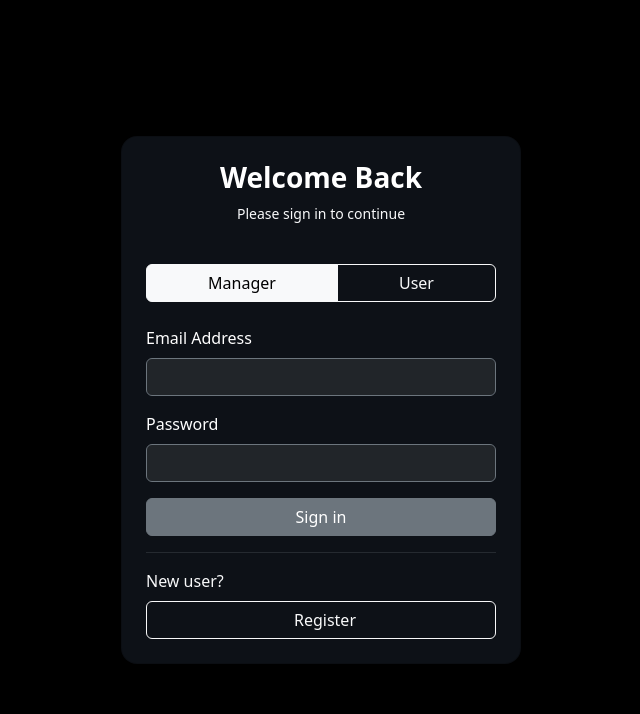
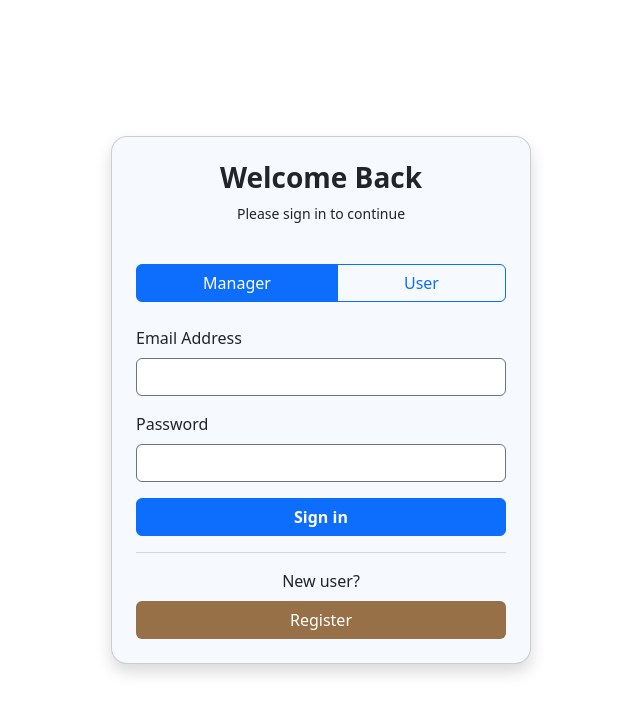
Before and after one commit to AyushiAnand70047/queue-management-system, a React app in the folder frontend/: page / in a window 1280 px wide. Shown: the top 714 px of the page, without its empty margins (319-959 px from the left). Built offline with nearby package versions, Linux system fonts and the light colour scheme; the HTML template or start-up script is replaced by a standard one.

Commit message:
styling improved for login and registration pages

```diff
--- a/frontend/src/pages/Login.jsx
+++ b/frontend/src/pages/Login.jsx
@@ -15,47 +15,46 @@ function Login() {
     try {
       const response = await axios.post(`${url}/manager/login`, {
         email,
-        password
+        password,
       });
-      console.log(response.data);
       localStorage.setItem('managerId', response.data.managerId);
-      alert("Login Successful!");
+      alert('Login Successful!');
       navigate('/manager/dashboard');
     } catch (error) {
-      const message = error?.response?.data?.message || "Login failed";
+      const message = error?.response?.data?.message || 'Login failed';
       alert(message);
     }
   };
 
   return (
-    <div className="container-fluid d-flex justify-content-center align-items-center min-vh-100" style={{ backgroundColor: '#000' }}>
+    <div className="container-fluid d-flex justify-content-center align-items-center min-vh-100" style={{ backgroundColor: '#fff' }}>
       <div
-        className="card text-white p-4 shadow"
+        className="card p-4 shadow"
         style={{
-          maxWidth: '400px',
+          maxWidth: '420px',
           width: '100%',
           borderRadius: '1rem',
-          backgroundColor: '#0d1117',
+          backgroundColor: '#f6f9fd',
         }}
       >
         {/* Title */}
         <div className="text-center mb-4">
           <h3 className="fw-bold">Welcome Back</h3>
-          <p className="text-light small">Please sign in to continue</p>
+          <p className="text-dark small">Please sign in to continue</p>
         </div>
 
         {/* Toggle Tabs */}
         <div className="btn-group w-100 mb-4" role="group">
           <button
             type="button"
-            className={`btn ${activeTab === 'manager' ? 'btn-light' : 'btn-outline-light'}`}
+            className={`btn ${activeTab === 'manager' ? 'btn-primary' : 'btn-outline-primary'}`}
             onClick={() => setActiveTab('manager')}
           >
             Manager
           </button>
           <button
             type="button"
-            className={`btn ${activeTab === 'user' ? 'btn-light' : 'btn-outline-light'}`}
+            className={`btn ${activeTab === 'user' ? 'btn-primary' : 'btn-outline-primary'}`}
             onClick={() => setActiveTab('user')}
           >
             User
@@ -70,9 +69,10 @@ function Login() {
                 <label className="form-label">Email Address</label>
                 <input
                   type="email"
-                  className="form-control bg-dark border-secondary text-white"
+                  className="form-control bg-white border-secondary text-dark"
                   value={email}
                   onChange={(e) => setEmail(e.target.value)}
+                  required
                 />
               </div>
 
@@ -80,21 +80,20 @@ function Login() {
                 <label className="form-label">Password</label>
                 <input
                   type="password"
-                  className="form-control bg-dark border-secondary text-white"
+                  className="form-control bg-white border-secondary text-dark"
                   value={password}
                   onChange={(e) => setPassword(e.target.value)}
+                  required
                 />
               </div>
 
               <div className="d-grid mb-3">
                 <button
                   type="submit"
-                  className="btn btn-secondary"
-                  style={{
-                    transition: 'all 0.3s ease',
-                  }}
-                  onMouseOver={(e) => e.target.style.backgroundColor = '#5c636a'}
-                  onMouseOut={(e) => e.target.style.backgroundColor = ''}
+                  className="btn btn-primary fw-semibold"
+                  style={{ transition: 'all 0.3s ease' }}
+                  onMouseOver={(e) => (e.target.style.backgroundColor = '#1f65abff')}
+                  onMouseOut={(e) => (e.target.style.backgroundColor = '')}
                 >
                   Sign in
                 </button>
@@ -103,9 +102,20 @@ function Login() {
               <hr className="border-secondary my-3" />
 
               <div className="d-grid">
-                <span className="text-light mb-2">New user? </span>
-                <button type="button" className="btn btn-outline-light" onClick={() => navigate('/register')}>
-                  <i className="bi bi-google me-2"></i> Register
+                <span className="text-dark mb-2 text-center">New user?</span>
+                <button
+                  type="button"
+                  className="btn"
+                  style={{
+                    backgroundColor: '#987048ff',
+                    color: 'white',
+                    fontWeight: '500',
+                    transition: 'all 0.3s ease' }}
+                  onMouseOver={(e) => (e.target.style.backgroundColor = '#7b5631ff')}
+                  onMouseOut={(e) => (e.target.style.backgroundColor = '#b18252ff')}
+                  onClick={() => navigate('/register')}
+                >
+                  Register
                 </button>
               </div>
             </>
@@ -115,13 +125,13 @@ function Login() {
                 <label className="form-label">Token ID</label>
                 <input
                   type="text"
-                  className="form-control bg-dark border-secondary text-white"
+                  className="form-control bg-white border-secondary text-dark"
                   placeholder="Enter your Token ID"
                 />
               </div>
 
               <div className="d-grid">
-                <button type="button" className="btn btn-secondary">
+                <button type="button" className="btn btn-primary">
                   Show Details
                 </button>
               </div>
--- a/frontend/src/pages/ManagerDashboad.jsx
+++ b/frontend/src/pages/ManagerDashboad.jsx
@@ -218,7 +218,7 @@ function ManagerDashboard() {
   return (
     <div className="text-light min-vh-100">
       {/* Navbar */}
-      <nav className="navbar navbar-dark bg-primary py-4 shadow">
+      <nav className="navbar navbar-dark py-4 shadow" style={{ backgroundColor: '#1c4fa0ff'}}>
         <div className="container d-flex justify-content-between align-items-center">
           <h2 className="navbar-brand mb-0 d-flex align-items-center fs-3 fw-bold">
             <span className="me-2 fs-2">🎫</span>
--- a/frontend/src/pages/Register.jsx
+++ b/frontend/src/pages/Register.jsx
@@ -38,49 +38,49 @@ function Register() {
     };
 
     return (
-        <div className="container-fluid d-flex justify-content-center align-items-center min-vh-100" style={{ backgroundColor: '#000' }}>
+        <div className="container-fluid d-flex justify-content-center align-items-center min-vh-100" style={{ backgroundColor: '#fff' }}>
             <div
-                className="card text-white p-4 shadow"
+                className="card text-dark p-4 shadow"
                 style={{
                     maxWidth: '400px',
                     width: '100%',
                     borderRadius: '1rem',
-                    backgroundColor: '#0d1117',
+                    backgroundColor: '#f6f9fd',
                 }}
             >
 
                 {/* Title */}
                 <div className="text-center mb-4">
                     <h3 className="fw-bold">Create Account</h3>
-                    <p className="text-light small">Please fill in the details to register</p>
+                    <p className="text-dark small">Please fill in the details to register</p>
                 </div>
 
                 <form onSubmit={handleSubmit}>
                     <div className="mb-3">
-                        <label className="form-label text-light">Full Name</label>
+                        <label className="form-label text-dark">Full Name</label>
                         <input
                             type="text"
-                            className="form-control bg-dark border-secondary text-white"
+                            className="form-control bg-light border-secondary text-dark"
                             value={name}
                             onChange={(e) => setName(e.target.value)}
                         />
                     </div>
 
                     <div className="mb-3">
-                        <label className="form-label text-light">Email Address</label>
+                        <label className="form-label text-dark">Email Address</label>
                         <input
                             type="email"
-                            className="form-control bg-dark border-secondary text-white"
+                            className="form-control bg-light border-secondary text-dark"
                             value={email}
                             onChange={(e) => setEmail(e.target.value)}
                         />
                     </div>
 
                     <div className="mb-3">
-                        <label className="form-label text-light">Password</label>
+                        <label className="form-label text-dark">Password</label>
                         <input
                             type="password"
-                            className="form-control bg-dark border-secondary text-white"
+                            className="form-control bg-light border-secondary text-dark"
                             value={password}
                             onChange={(e) => setPassword(e.target.value)}
                         />
@@ -89,7 +89,7 @@ function Register() {
                     <div className="d-grid mb-3">
                         <button
                             type="submit"
-                            className="btn btn-secondary"
+                            className="btn btn-primary fw-semibold"
                             style={{
                                 transition: 'all 0.3s ease',
                                 transform: 'scale(1)',
@@ -107,7 +107,7 @@ function Register() {
                 <hr className="border-secondary my-3" />
 
                 <div className="text-center">
-                    <span className="text-light">Already have an account? </span>
+                    <span className="text-dark">Already have an account? </span>
                     <button type="button" className="btn btn-link text-decoration-none text-info p-0 ms-1" onClick={() => navigate('/')}>
                         Login
                     </button>
```
